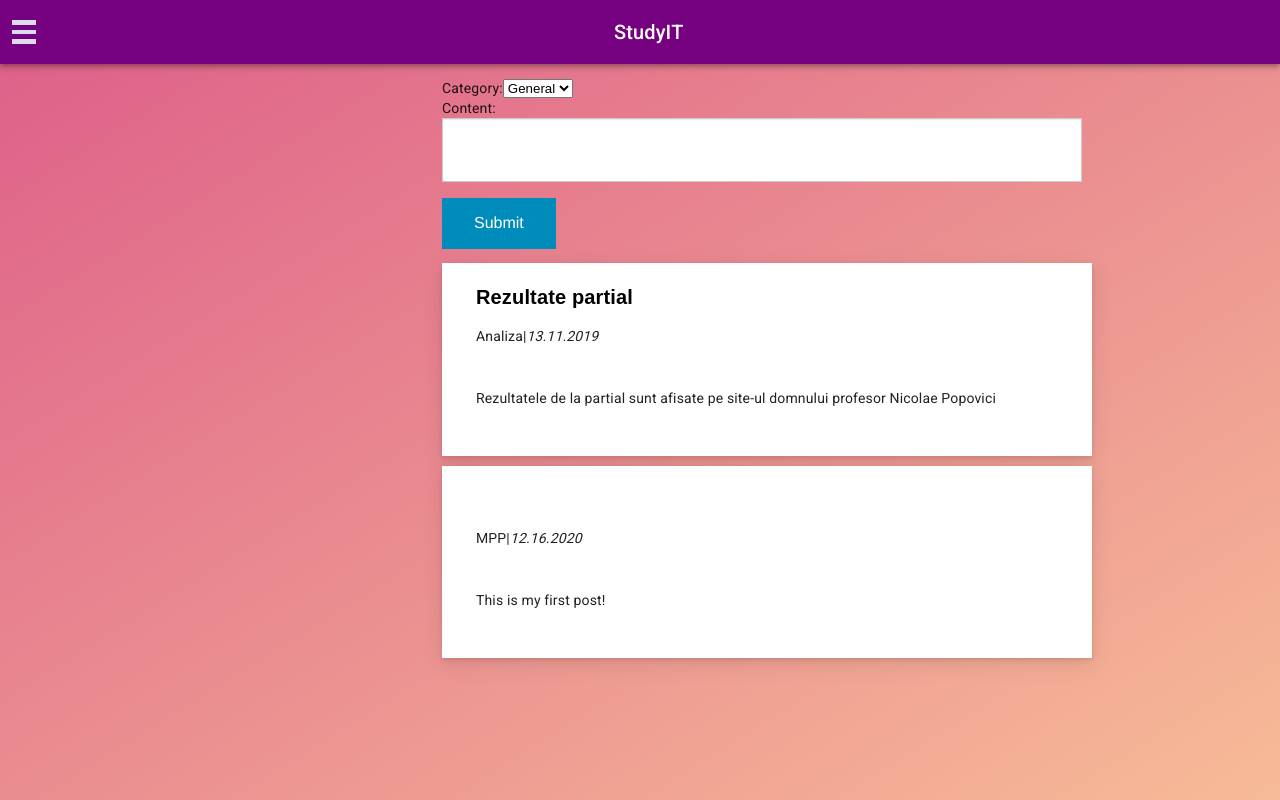
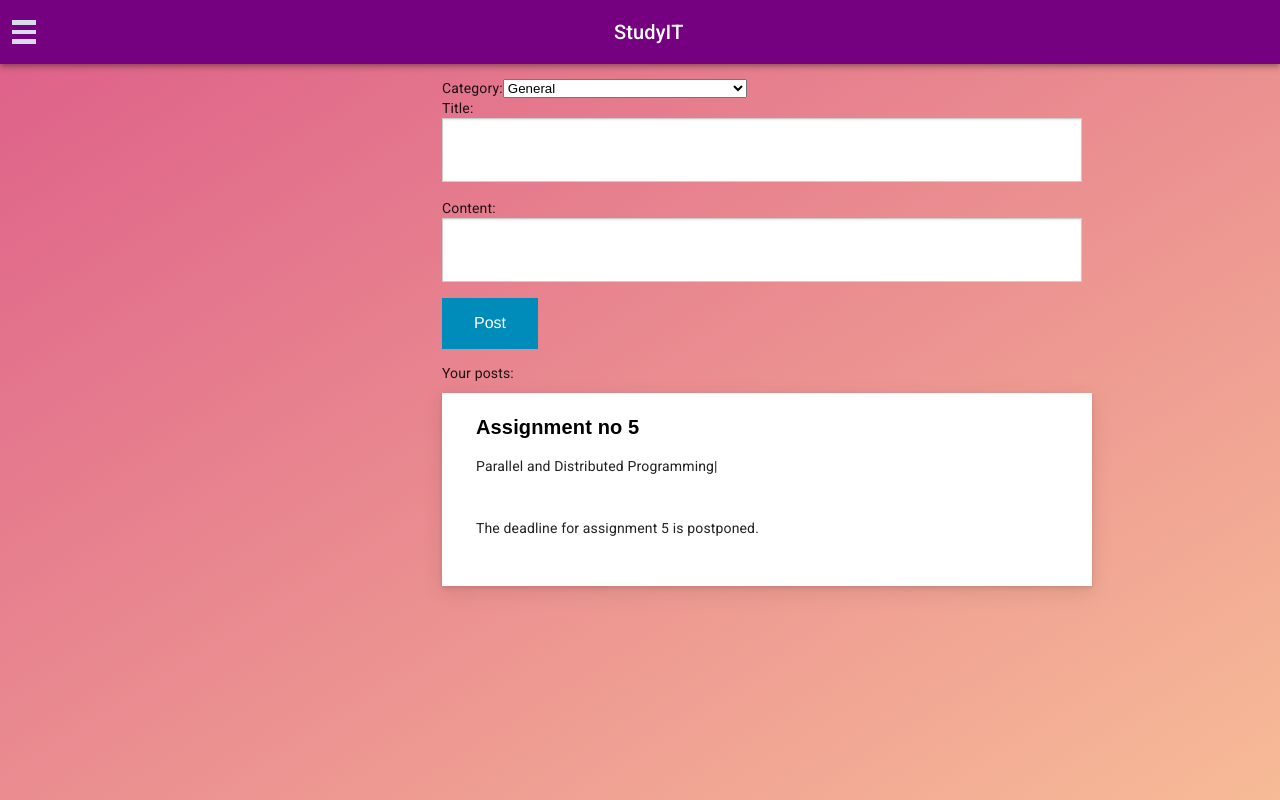
Before and after one commit to StudyIT-team/frontend, a React (Create React App) app: page /teacher-news in a window 1280 px wide. Built offline with nearby package versions, Linux system fonts and the light colour scheme.

Commit message:
hardcoded news for teacher and student

```diff
--- a/src/components/news-feed.js
+++ b/src/components/news-feed.js
@@ -9,9 +9,7 @@ export default class NewsFeed extends React.Component{
         super(props);
         this.state = {
           posts: [
-            // {title:'Plata pentru banchet',category: 'General', content: 'Se apropie primul deadline din contract ( din data de 22 noiembrie ) in care vom plati pretul aferent cursului festiv. Astfel ca trebuie toti pana in data scadenta sa achitam cei 230 lei ( 200 lei pentru info germana ) aferenti cursului festiv. ',datetime:'12.09.2019'},
-            {title:'Rezultate partial',category: 'Analiza', content: 'Rezultatele de la partial sunt afisate pe site-ul domnului profesor Nicolae Popovici',datetime:'13.11.2019'},
-            {title:'',category: 'MPP', content: 'This is my first post!',datetime:'12.16.2020'},
+            {title: 'Assignment no 5', category:'Parallel and Distributed Programming',content:'The deadline for assignment 5 is postponed.'},
           ],
           filteredPosts: []
         }
@@ -46,7 +44,6 @@ export default class NewsFeed extends React.Component{
           <div className="feed">
             <SearchBar onFilter={this.handleFilter}/>
             {filteredPosts.length > 0 ? filteredPosts : posts}
-            {/* <NewsForm onSubmit={this.handleNewPost} /> */}
           </div>
         )
       }
--- a/src/components/news-form.js
+++ b/src/components/news-form.js
@@ -1,5 +1,5 @@
 import React, {Component} from 'react';
-const categories = ['General','Analiza'];
+const categories = ['General','Graph Algorithms','Parallel and Distributed Programming'];
 export default class NewsForm extends React.Component {
     constructor(props) {
       super(props);
@@ -31,10 +31,14 @@ export default class NewsForm extends React.Component {
             </label>
             <br></br>
             <label>
+              Title:
+              <input type="text" ref={(input) => this.content = input} />
+            </label>
+            <label>
               Content:
               <input type="text" ref={(input) => this.content = input} />
             </label>
-            <button className="button">Submit</button>
+            <button className="button">Post</button>
           </form>
         </div>
       )
--- a/src/components/teacher-news-feed.js
+++ b/src/components/teacher-news-feed.js
@@ -8,9 +8,7 @@ export default class TeacherNewsFeed extends React.Component{
         super(props);
         this.state = {
           posts: [
-            // {title:'Plata pentru banchet',category: 'General', content: 'Se apropie primul deadline din contract ( din data de 22 noiembrie ) in care vom plati pretul aferent cursului festiv. Astfel ca trebuie toti pana in data scadenta sa achitam cei 230 lei ( 200 lei pentru info germana ) aferenti cursului festiv. ',datetime:'12.09.2019'},
-            {title:'Rezultate partial',category: 'Analiza', content: 'Rezultatele de la partial sunt afisate pe site-ul domnului profesor Nicolae Popovici',datetime:'13.11.2019'},
-            {title:'',category: 'MPP', content: 'This is my first post!',datetime:'12.16.2020'},
+            {title: 'Assignment no 5', category:'Parallel and Distributed Programming',content:'The deadline for assignment 5 is postponed.'},
           ],
           filteredPosts: []
         }
@@ -43,8 +41,10 @@ export default class TeacherNewsFeed extends React.Component{
         );
         return (
           <div className="feed">
-            {/* <SearchBar onFilter={this.handleFilter}/> */}
             <NewsForm onSubmit={this.handleNewPost} />
+            <label>
+              Your posts:
+            </label>
             {filteredPosts.length > 0 ? filteredPosts : posts}
           </div>
         )
```
